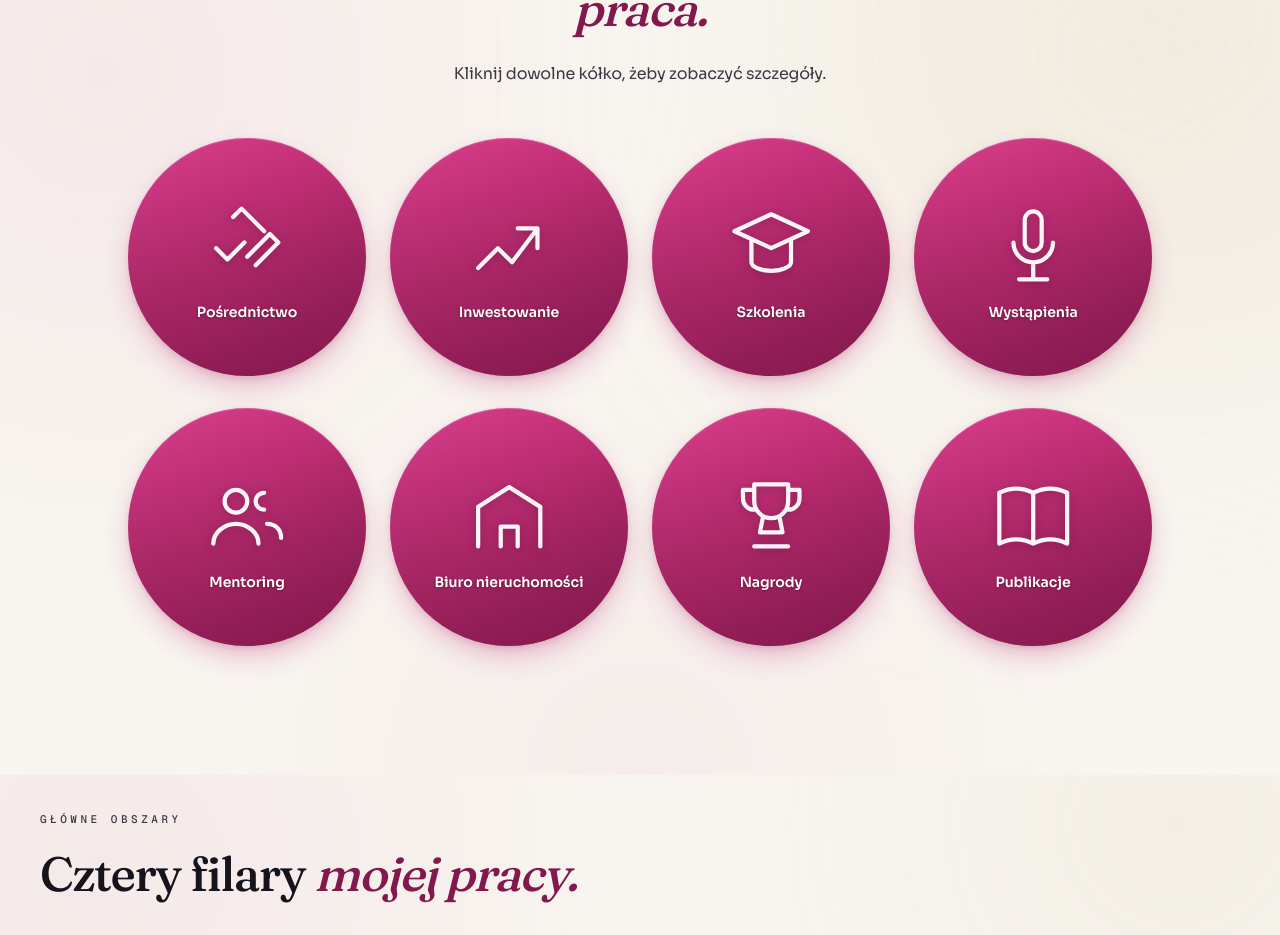
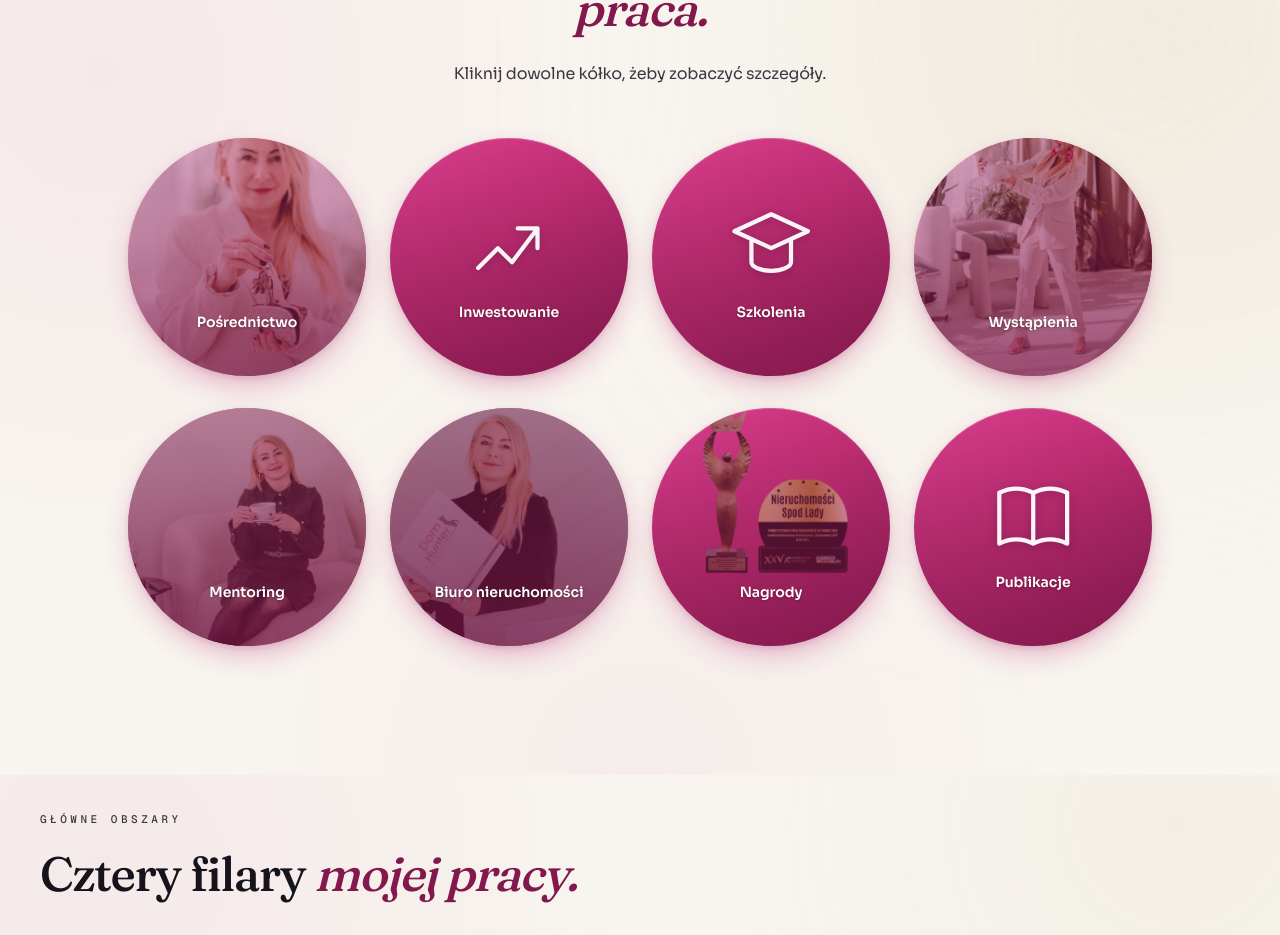
Before and after one commit to dariuszszuca-lang/sylwia-website, a Next.js app: page / in a window 1280 px wide. Shown: the part 1625-2560 px from the top of the page. Built offline with nearby package versions, Linux system fonts and the light colour scheme; no server answers.

Commit message:
feat: zdjecia Sylwii w tle 5 z 8 kolek kategorii (Posrednictwo/Wystapienia/Mentoring/Biuro/Nagrody) z fuksjowym overlay

```diff
--- a/components/CategoryCircles.tsx
+++ b/components/CategoryCircles.tsx
@@ -16,6 +16,7 @@ const categories: Category[] = [
     id: "posrednictwo",
     label: "Pośrednictwo",
     href: "/posrednictwo",
+    image: "/images/sylwia/klucze.jpg",
     icon: (
       <svg viewBox="0 0 32 32" fill="none" stroke="currentColor" strokeWidth="1.5">
         <path d="M5 17l4 4 6-6m4 8l8-8-3-3-8 8M11 6l3-3 8 8" strokeLinecap="round" strokeLinejoin="round" />
@@ -46,6 +47,7 @@ const categories: Category[] = [
     id: "wystapienia",
     label: "Wystąpienia",
     href: "/wystapienia",
+    image: "/images/sylwia/popiersie.jpg",
     icon: (
       <svg viewBox="0 0 32 32" fill="none" stroke="currentColor" strokeWidth="1.5">
         <rect x="13" y="4" width="6" height="14" rx="3" />
@@ -57,6 +59,7 @@ const categories: Category[] = [
     id: "mentoring",
     label: "Mentoring",
     href: "/mentoring",
+    image: "/images/sylwia/kawa.jpg",
     icon: (
       <svg viewBox="0 0 32 32" fill="none" stroke="currentColor" strokeWidth="1.5">
         <circle cx="12" cy="11" r="4" />
@@ -68,6 +71,7 @@ const categories: Category[] = [
     id: "biuro",
     label: "Biuro nieruchomości",
     href: "/biuro",
+    image: "/images/sylwia/dom-hunter-teczka.jpg",
     icon: (
       <svg viewBox="0 0 32 32" fill="none" stroke="currentColor" strokeWidth="1.5">
         <path d="M5 27V13l11-7 11 7v14M13 27v-7h6v7" strokeLinecap="round" strokeLinejoin="round" />
@@ -78,6 +82,7 @@ const categories: Category[] = [
     id: "nagrody",
     label: "Nagrody",
     href: "/nagrody",
+    image: "/images/nagrody/nagroda-pelna.png",
     icon: (
       <svg viewBox="0 0 32 32" fill="none" stroke="currentColor" strokeWidth="1.5">
         <path d="M10 5h12v6a6 6 0 11-12 0V5zM10 7H6v3a4 4 0 004 4M22 7h4v3a4 4 0 01-4 4M13 17l-1 5h8l-1-5M10 27h12" strokeLinecap="round" strokeLinejoin="round" />
```
